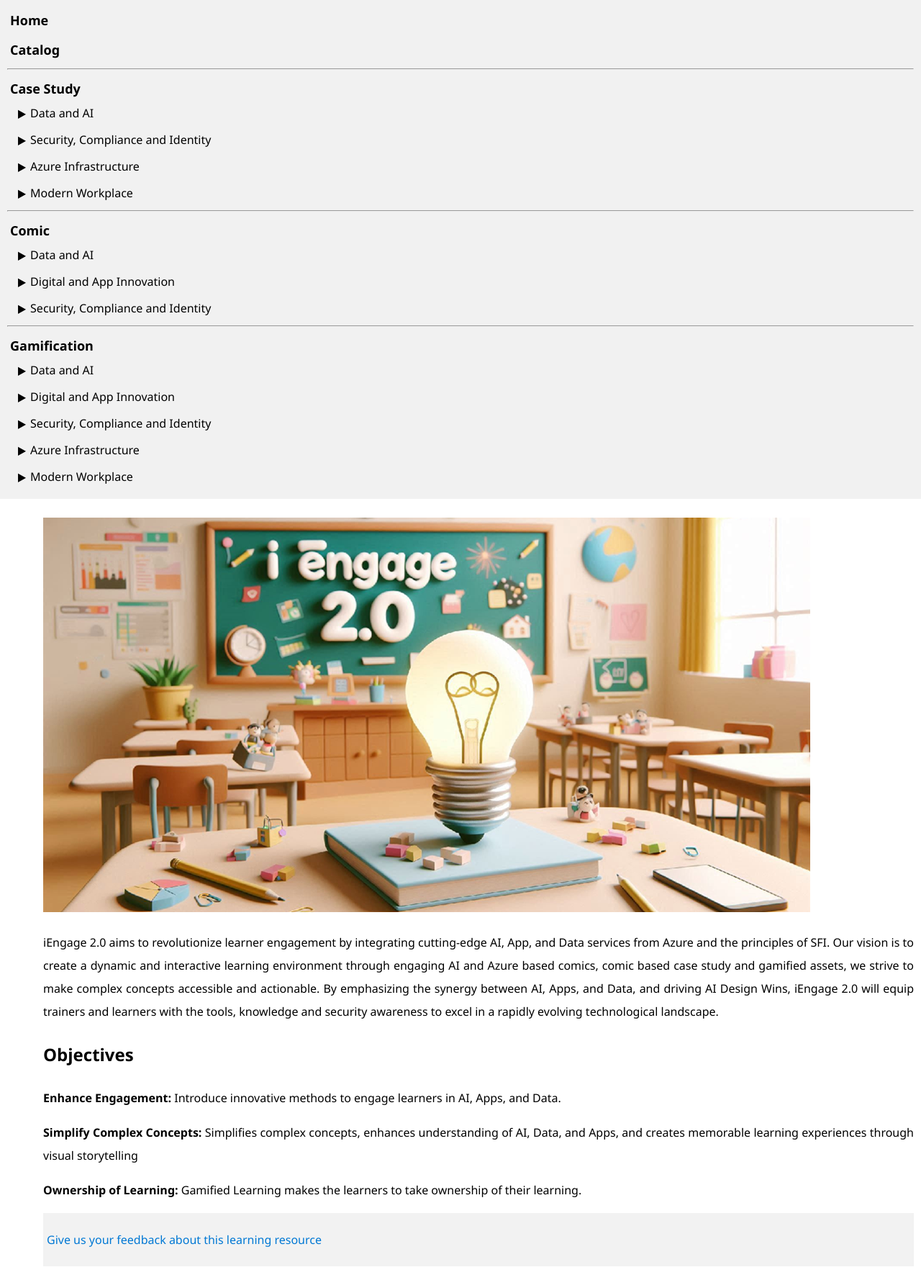
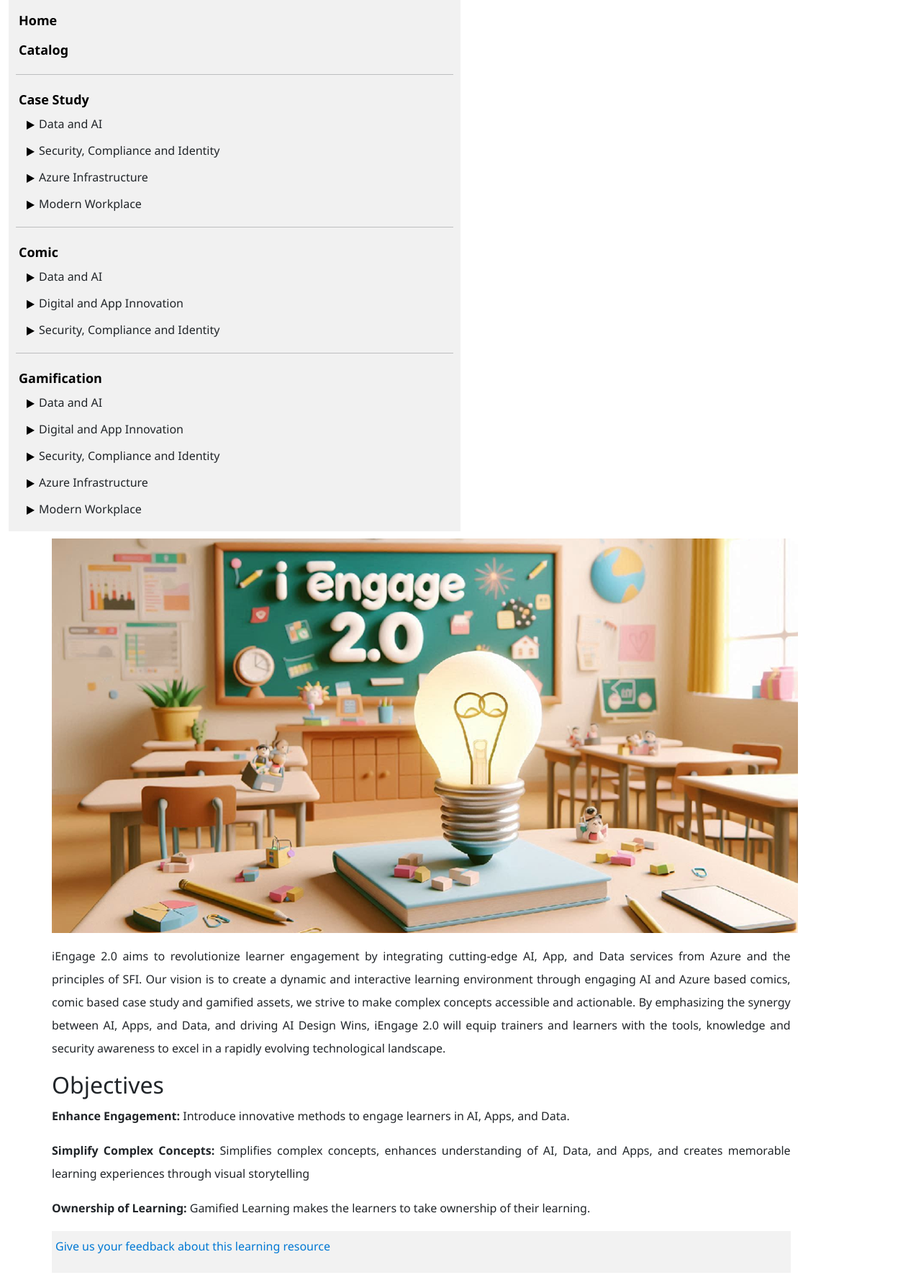
Before and after one commit to ningweinw/iengage, a Jekyll site: the page built from index.markdown, in a window 1280 px wide. Shown: the whole page at 72% size. Built offline with Jekyll 4.4.1, drawn with Linux system fonts in a browser that asks for light colours.

Commit message:
Update default.html

```diff
--- a/_layouts/default.html
+++ b/_layouts/default.html
@@ -4,12 +4,13 @@
   <meta charset="UTF-8">
   <meta name="viewport" content="width=device-width, initial-scale=1.0">
   <title>{{ page.title }}</title>
+  <link rel="stylesheet" href="/iengage/assets/bootstrap/dist/css/bootstrap.min.css" />
   <link rel="stylesheet" href="/iengage/assets/css/style.css">
   <link rel="stylesheet" href="/iengage/assets/css/catalog_style.css">
 </head>
 <body>
-  <div class="container">
-    <div class="resizable" id="leftDiv">
+  <div class="container-fluid">
+    <div class="col-sm-6 g-0" id="leftDiv">
       <ul>
         <li><a href="{{ site.url }}{{ site.baseurl }}" class="main-menu">Home</a></li>
         <li><a href="{{ site.url }}{{ site.baseurl }}/Catalog.html" class="main-menu">Catalog</a></li>
@@ -387,9 +388,10 @@
         </li>
       </ul>
     </div>
-    <div class="divider" id="divider"></div>
 
-<div id="rightDiv">
+    <!-- <div class="divider" id="divider"></div> -->
+
+<div class="col-sm-10 g-0" id="rightDiv">
   <div class="content-wrapper">
      {{ content }}
     <div class="footer">
@@ -411,6 +413,6 @@
       });
     }
   </script>
-
+  <script src="/iengage/assets/bootstrap/dist/js/bootstrap.bundle.min.js"></script>
 </body>
 </html>
```
